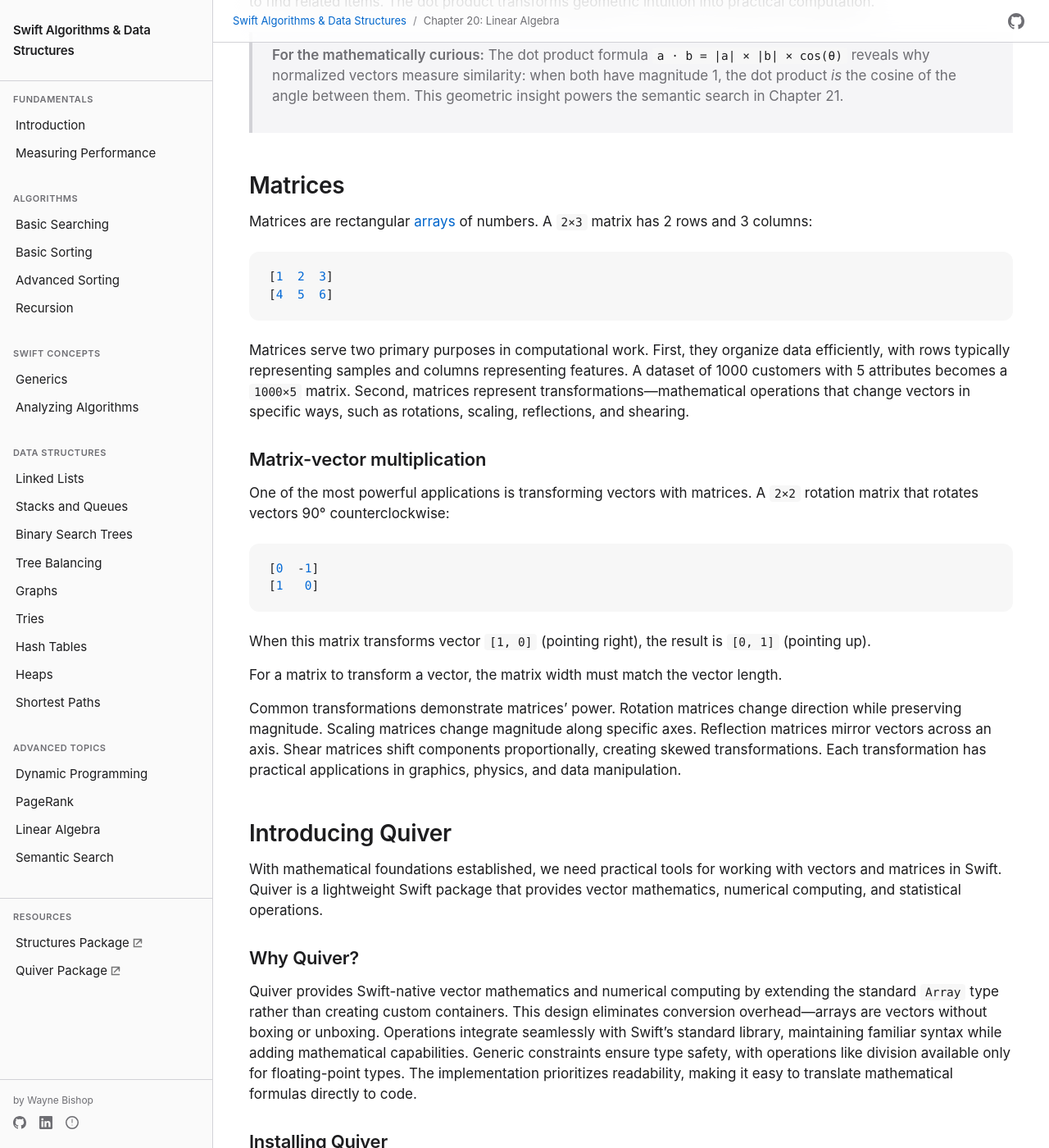
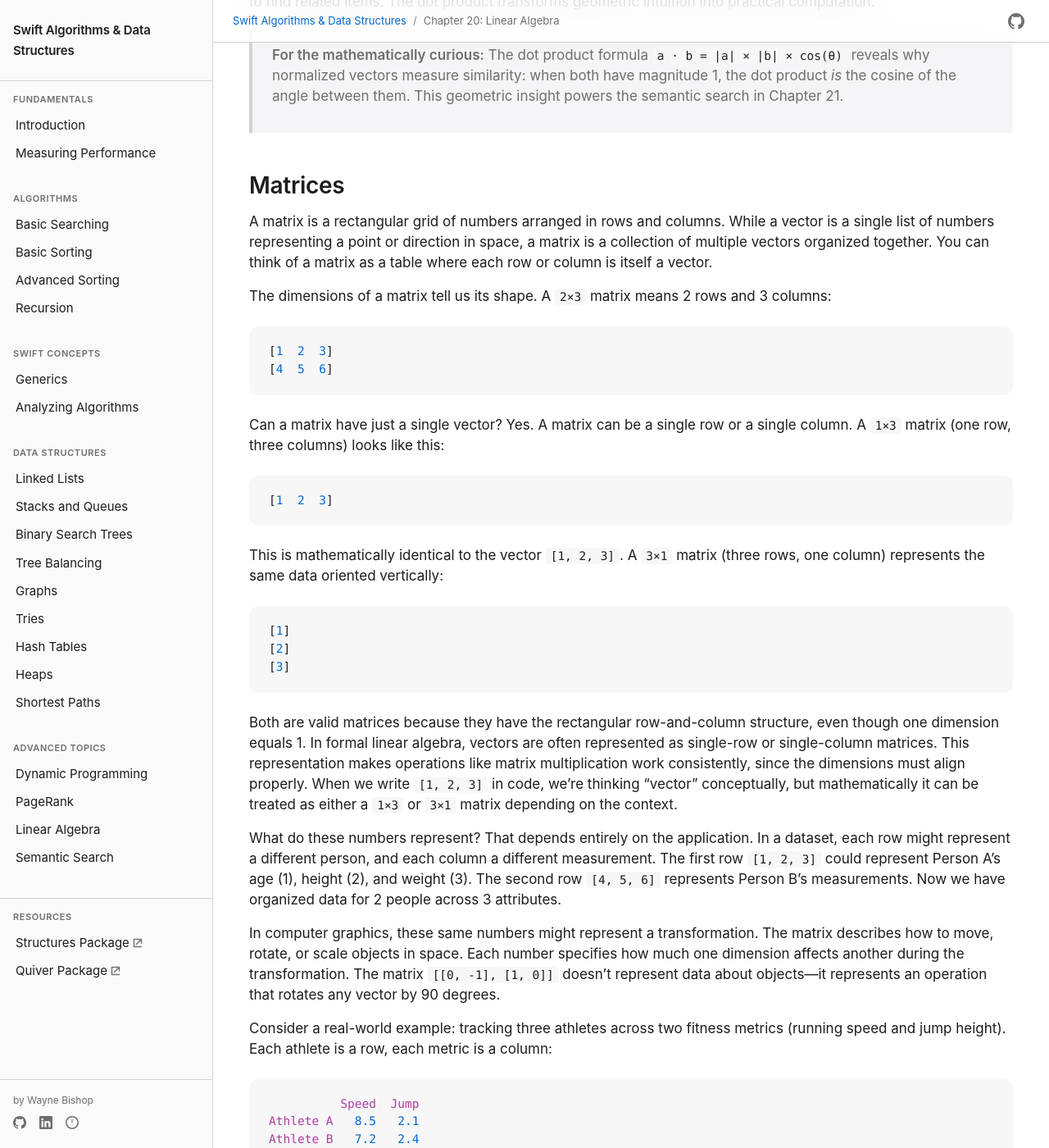
Before and after one commit to waynewbishop/swift-algorithms, a Jekyll site: the page built from 20-linear-algebra.md, in a window 1280 px wide and 1400 px high, scrolled down 2512 px. Shown: the whole window at 82% size. Built offline with Jekyll 4.4.1, drawn with Linux system fonts in a browser that asks for light colours; some of the changed text lies outside the part shown.

Commit message:
Enhance matrices section with foundational beginner explanation
Added comprehensive introduction to matrices matching the clarity level of the vectors section:
- Explains what a matrix IS (collection of vectors in a grid)
- Clarifies relationship between vectors and matrices
- Shows single-vector matrices (1×3 and 3×1 examples)
- Explains what matrix numbers represent (depends on application)
- Provides dataset example (people with age, height, weight)
- Provides transformation example (rotation operation)
- Adds concrete athlete performance tracking example
- Maintains formal prose style matching Apple documentation aesthetic

This enhancement addresses the missing foundational explanation that left beginners unclear about what matrices are and what their numbers represent.

🤖 Generated with [Claude Code](https://claude.com/claude-code)

Co-Authored-By: Claude <noreply@anthropic.com>

````diff
--- a/20-linear-algebra.md
+++ b/20-linear-algebra.md
@@ -65,12 +65,45 @@ Applications span multiple domains. In physics, the dot product calculates work
 
 ## Matrices
 
-Matrices are rectangular [arrays](https://en.wikipedia.org/wiki/Array_data_structure) of numbers. A `2×3` matrix has 2 rows and 3 columns:
+A matrix is a rectangular grid of numbers arranged in rows and columns. While a vector is a single list of numbers representing a point or direction in space, a matrix is a collection of multiple vectors organized together. You can think of a matrix as a table where each row or column is itself a vector.
+
+The dimensions of a matrix tell us its shape. A `2×3` matrix means 2 rows and 3 columns:
 
 ```
 [1  2  3]
 [4  5  6]
 ```
+
+Can a matrix have just a single vector? Yes. A matrix can be a single row or a single column. A `1×3` matrix (one row, three columns) looks like this:
+
+```
+[1  2  3]
+```
+
+This is mathematically identical to the vector `[1, 2, 3]`. A `3×1` matrix (three rows, one column) represents the same data oriented vertically:
+
+```
+[1]
+[2]
+[3]
+```
+
+Both are valid matrices because they have the rectangular row-and-column structure, even though one dimension equals 1. In formal linear algebra, vectors are often represented as single-row or single-column matrices. This representation makes operations like matrix multiplication work consistently, since the dimensions must align properly. When we write `[1, 2, 3]` in code, we're thinking "vector" conceptually, but mathematically it can be treated as either a `1×3` or `3×1` matrix depending on the context.
+
+What do these numbers represent? That depends entirely on the application. In a dataset, each row might represent a different person, and each column a different measurement. The first row `[1, 2, 3]` could represent Person A's age (1), height (2), and weight (3). The second row `[4, 5, 6]` represents Person B's measurements. Now we have organized data for 2 people across 3 attributes.
+
+In computer graphics, these same numbers might represent a transformation. The matrix describes how to move, rotate, or scale objects in space. Each number specifies how much one dimension affects another during the transformation. The matrix `[[0, -1], [1, 0]]` doesn't represent data about objects—it represents an operation that rotates any vector by 90 degrees.
+
+Consider a real-world example: tracking three athletes across two fitness metrics (running speed and jump height). Each athlete is a row, each metric is a column:
+
+```
+          Speed  Jump
+Athlete A   8.5   2.1
+Athlete B   7.2   2.4
+Athlete C   9.1   1.9
+```
+
+This is a `3×2` matrix. The numbers represent measured values. We could extract Athlete B's performance as a vector `[7.2, 2.4]`, or compare all athletes' speeds by looking at the first column `[8.5, 7.2, 9.1]`.
 
 Matrices serve two primary purposes in computational work. First, they organize data efficiently, with rows typically representing samples and columns representing features. A dataset of 1000 customers with 5 attributes becomes a `1000×5` matrix. Second, matrices represent transformations—mathematical operations that change vectors in specific ways, such as rotations, scaling, reflections, and shearing.
 
````
